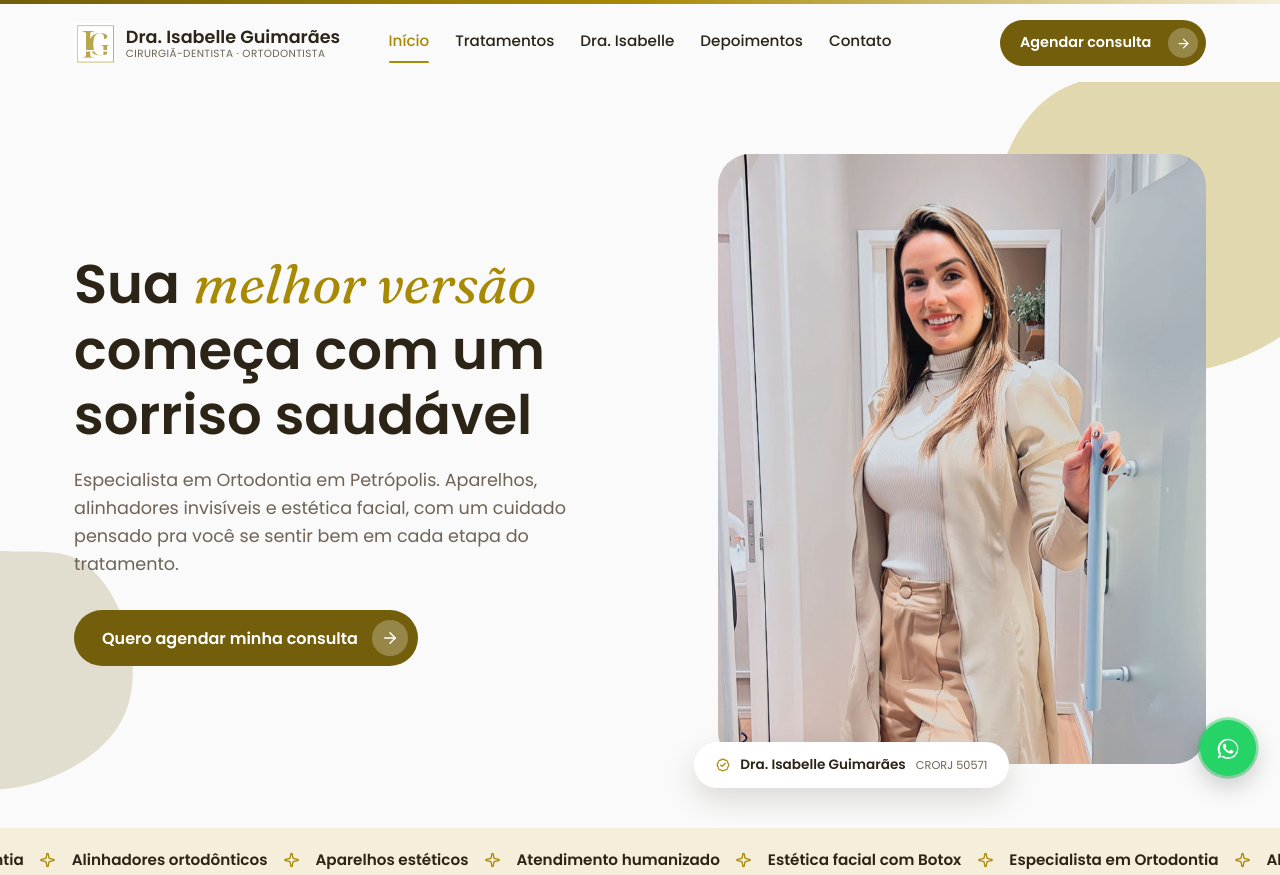
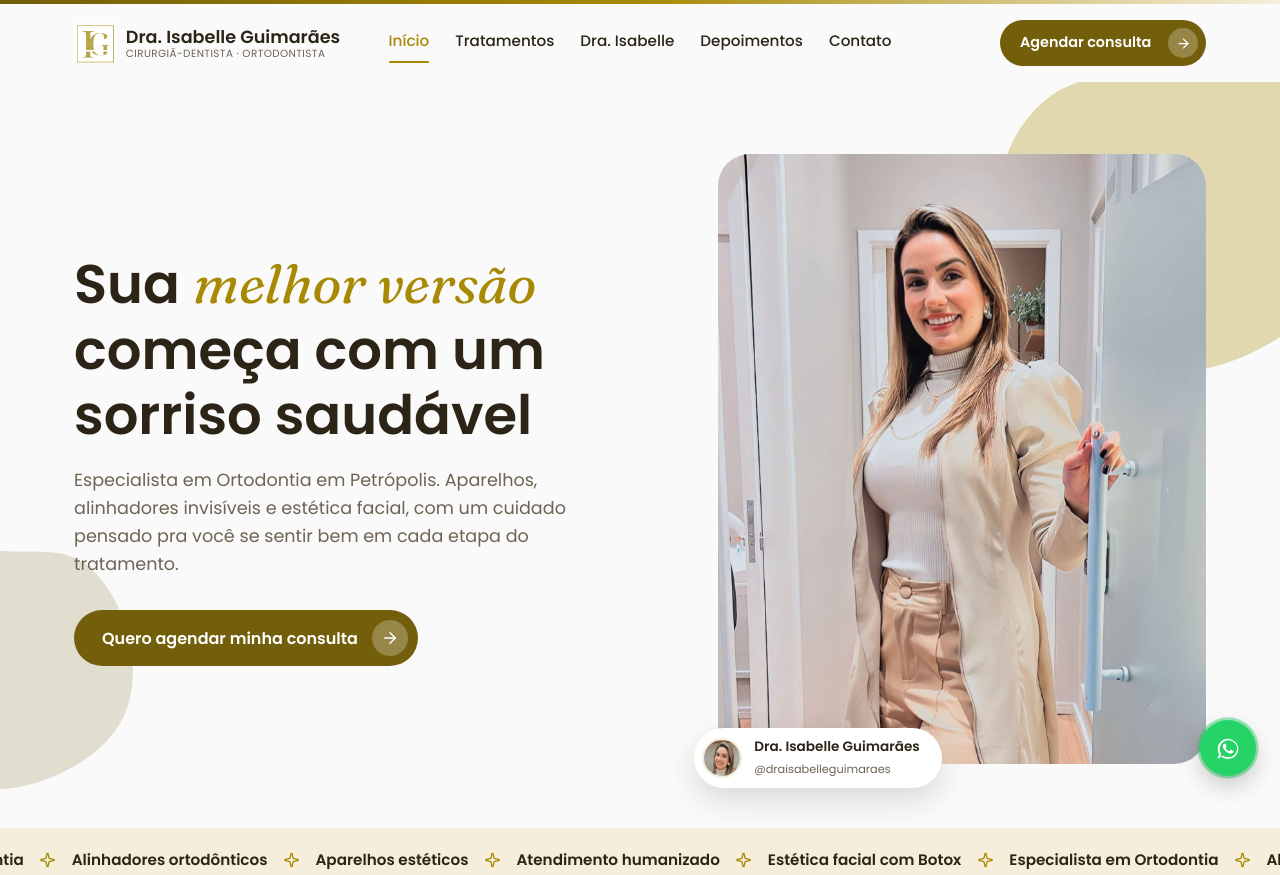
Before and after one commit to TT-user/isabelle-guimar-es, a plain HTML site: page index.html in a window 1280 px wide. Shown: the top 875 px of the page. Drawn offline with nearby package versions, Linux system fonts and the light colour scheme.

Commit message:
Hero: remove CRORJ do card, adiciona foto real dela como avatar estilo Instagram

```diff
--- a/index.html
+++ b/index.html
@@ -63,7 +63,8 @@
       <div class="hero-media">
         <img src="assets/isabelle-hero.jpeg" alt="Dra. Isabelle Guimarães" loading="lazy" class="hero-photo">
         <a href="https://www.instagram.com/draisabelleguimaraes" target="_blank" rel="noopener" class="social-proof-card">
-          <i data-lucide="badge-check"></i> Dra. Isabelle Guimarães <br><small>CRORJ 50571</small>
+          <img src="assets/isabelle-avatar.png" alt="Dra. Isabelle Guimarães" class="social-proof-avatar">
+          <span>Dra. Isabelle Guimarães <br><small>@draisabelleguimaraes</small></span>
         </a>
       </div>
     </div>
--- a/styles.css
+++ b/styles.css
@@ -236,15 +236,28 @@ section { padding: 96px 0; }
   left: -24px;
   background: var(--white);
   border-radius: 999px;
-  padding: 12px 22px;
+  padding: 8px 22px 8px 8px;
   display: flex;
   align-items: center;
-  gap: 10px;
+  gap: 12px;
   box-shadow: 0 12px 30px rgba(43, 36, 23, .15);
   font-size: .85rem;
   font-weight: 600;
   color: var(--ink);
   text-decoration: none;
+  transition: transform .2s ease;
+}
+
+.social-proof-card:hover { transform: scale(1.03); }
+
+.social-proof-avatar {
+  width: 40px;
+  height: 40px;
+  border-radius: 50%;
+  object-fit: cover;
+  object-position: top;
+  flex-shrink: 0;
+  border: 2px solid var(--gold-pale);
 }
 
 .social-proof-card i, .social-proof-card svg { width: 14px; height: 14px; color: var(--gold); vertical-align: middle; }
```
Also changed, not shown: assets/isabelle-avatar.png (added).
